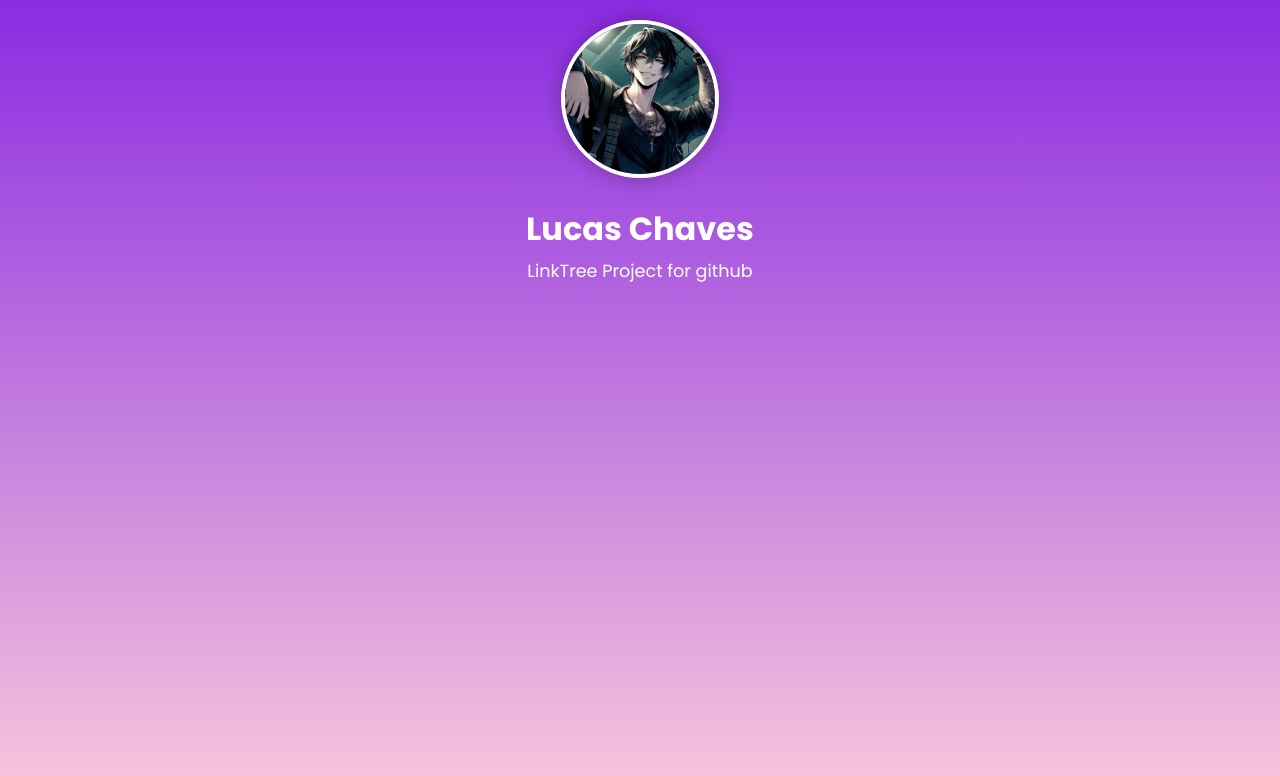
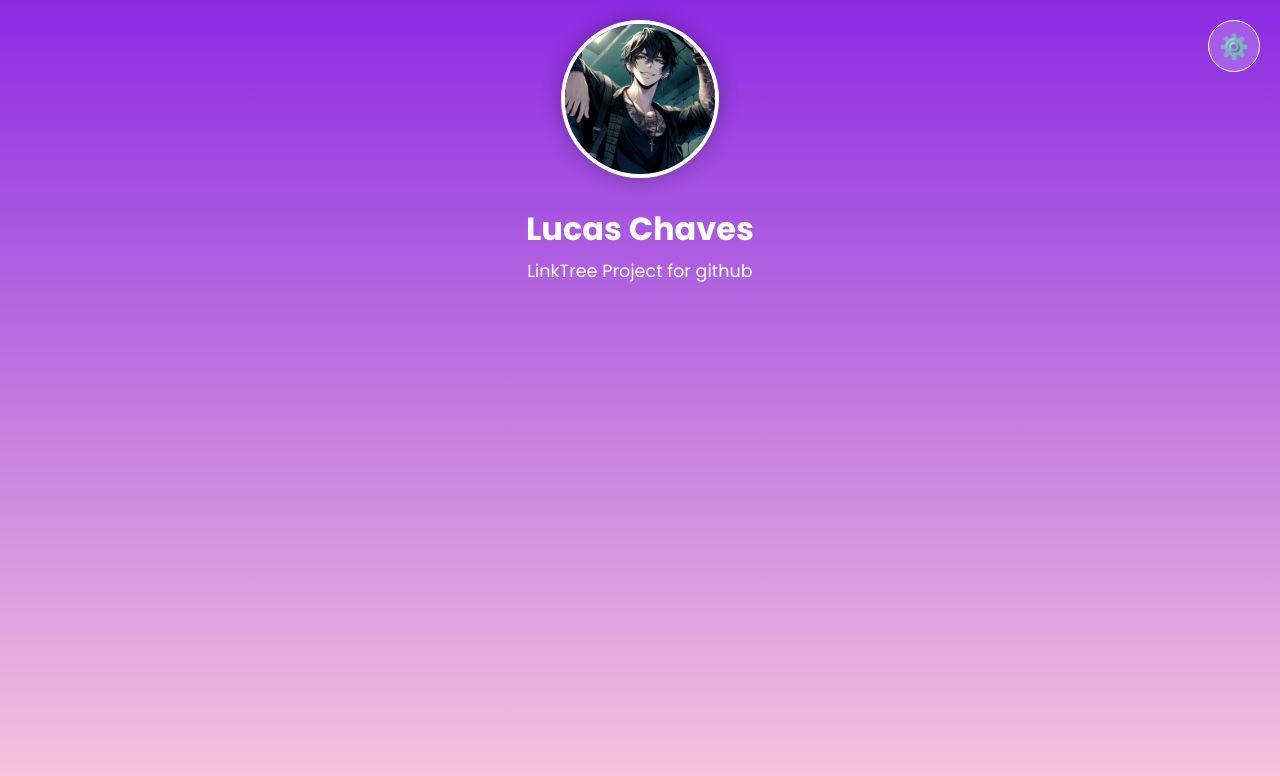
Before and after one commit to Bytt13/Linktree, a website: page public/index.html in a window 1280 px wide. Drawn offline with Linux system fonts and the light colour scheme; no server answers.

Commit message:
ajustes finais sendo realizados

```diff
--- a/public/index.html
+++ b/public/index.html
@@ -10,6 +10,9 @@
     <link rel = "stylesheet" href = "style.css">
 </head>
 <body>
+    <a id = "admin-button" href = "admin.html" title = "Access Admin Settings">
+        <span>⚙️</span>
+    </a>
     <div class = "profile">
         <img src = "foto.jpg" alt = "Foto de Perfil" class = "avatar">
         <h1>Lucas Chaves</h1>
--- a/public/style.css
+++ b/public/style.css
@@ -72,9 +72,10 @@ body {
   width: 90%;
   margin: 40px auto;
   padding: 30px;
-  background-color: rgba(255, 255, 255, 0.1);
+  background-color: rgba(255, 255, 255, 0.2);
   border-radius: 15px;
-  box-shadow: 0 4px 20px rgba(0, 0, 0, 0.2);
+  border: 1px solid rgba(255, 255, 255, 0.3);
+  box-shadow: 0 4px 30px rgba(0, 0, 0, 0.1);
   backdrop-filter: blur(10px);
   border: 1px solid white;
 }
@@ -148,3 +149,32 @@ body {
   transform: scale(1.05);
   box-shadow: 0 2px 5px rgba(0, 0, 0, 0.1);
 }
+
+#admin-button {
+  position: fixed;
+  top: 20px;
+  right: 20px;
+  z-index: 1000;
+
+  width: 50px;
+  height: 50px;
+  background-color: rgba(255, 255, 255, 0.2);
+  border-radius: 50%;
+  border: 1px solid white;
+
+  display: flex;
+  align-items: center;
+  justify-content: center;
+
+  color: white;
+  text-decoration: none;
+  font-size: 24px;
+  transition: all 0.3s ease;
+}
+
+#admin-button:hover{
+  background-color: white;
+  color: #8A2BE2;
+  cursor: pointer;
+  transform: scale(1.1) rotate(45deg);
+}
```
Also changed, not shown: public/admin.html (+1 -1 lines), public/admin.js (+6 -8 lines).
